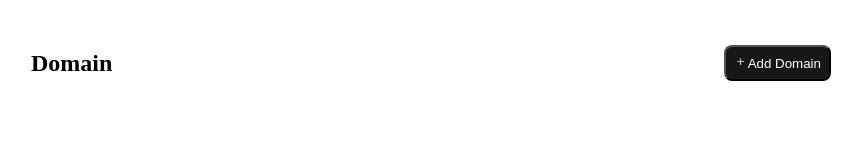
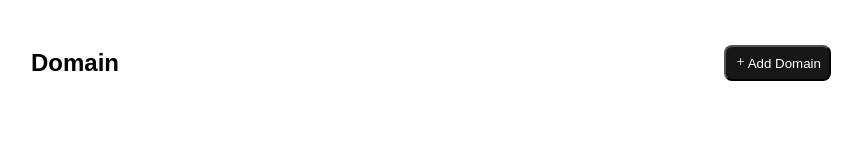
Before and after one commit to vajihe410/Domains, a Next.js app: page / in a window 1280 px wide. Shown: the top 160 px of the page, without its empty margins (209-1071 px from the left). Built offline with nearby package versions, Linux system fonts and the light colour scheme.

Commit message:
Styles:delete google fonts and add global font

```diff
--- a/src/app/globals.css
+++ b/src/app/globals.css
@@ -11,6 +11,7 @@
 
 html,
 body {
+  font-family: Arial, Helvetica, sans-serif;
  display: flex;
  align-items: center;
  justify-content: center;
--- a/src/app/layout.js
+++ b/src/app/layout.js
@@ -1,26 +1,10 @@
 //Styles
 import "./globals.css";
-//Fonts
-import { Geist, Geist_Mono } from "next/font/google";
-
-const geistSans = Geist({
-  variable: "--font-geist-sans",
-  subsets: ["latin"],
-});
-
-const geistMono = Geist_Mono({
-  variable: "--font-geist-mono",
-  subsets: ["latin"],
-});
-
-export const metadata = {
-  title: "Domains App",
-};
 
 export default function RootLayout({ children }) {
   return (
     <html lang="en">
-      <body className={`${geistSans.variable} ${geistMono.variable}`}>
+      <body>
         {children}
       </body>
     </html>
```
